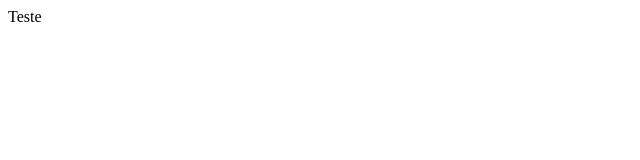
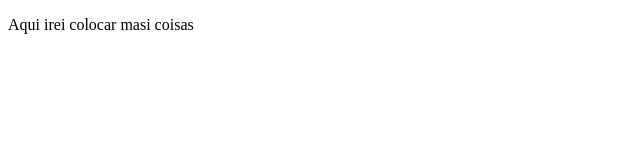
Before and after one commit to biliomax/aulateste, a plain HTML site: page vendas.html in a window 1280 px wide. Shown: the whole page, without its empty margins (0-640 px from the left). Drawn offline with Linux system fonts and the light colour scheme.

Commit message:
Mudança de código HTML

```diff
--- a/vendas.html
+++ b/vendas.html
@@ -1,3 +1,11 @@
-<html>
-    <p>Teste</p>
+<!DOCTYPE html>
+<html lang="en">
+<head>
+    <meta charset="UTF-8">
+    <meta name="viewport" content="width=device-width, initial-scale=1.0">
+    <title>Document</title>
+</head>
+<body>
+    <p>Aqui irei colocar masi coisas</p>
+</body>
 </html>
```
